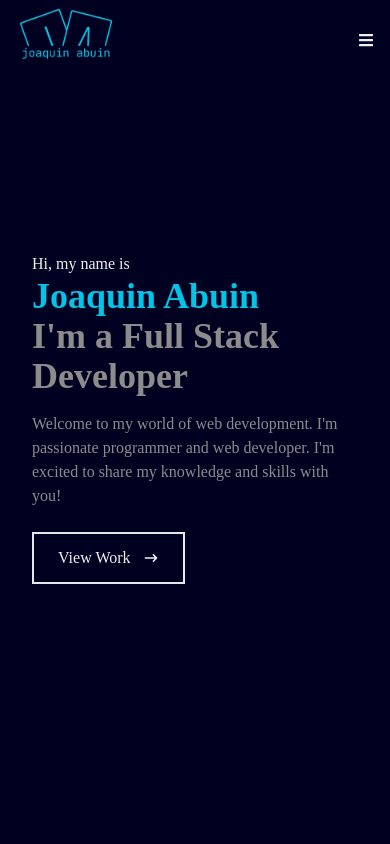
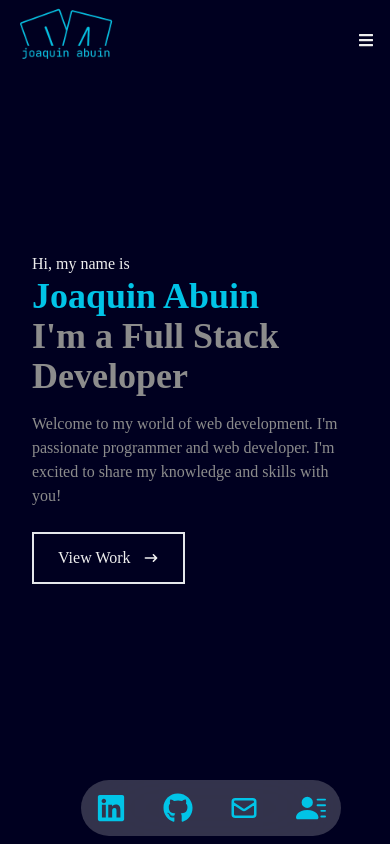
Before and after one commit to JoaqAb/portfolio_react_app, a React (Create React App) app: page / in a window 390 px wide. Shown: the top 844 px of the page. Built offline with nearby package versions, Linux system fonts and the light colour scheme; the HTML template or start-up script is replaced by a standard one.

Commit message:
new social icons

```diff
--- a/src/components/Navbar.jsx
+++ b/src/components/Navbar.jsx
@@ -1,11 +1,5 @@
 import React, { useState } from "react";
-import {
-  FaBars,
-  FaTimes,
-  FaGithub,
-  FaLinkedin,
-
-} from "react-icons/fa";
+import { FaBars, FaTimes, FaGithub, FaLinkedin } from "react-icons/fa";
 import { HiOutlineMail } from "react-icons/hi";
 import { BsFillPersonLinesFill } from "react-icons/bs";
 import Logo from "../assets/logo.png";
@@ -16,6 +10,7 @@ const Navbar = () => {
   const handClick = () => setNav(!nav);
 
   return (
+
     <div className="fixed w-full h-[80px] flex justify-between items-center px-4 bg-[#000020] text-[#efefef]">
       <div>
         <img src={Logo} alt="Logo" style={{ width: 100 }} />
@@ -91,42 +86,34 @@ const Navbar = () => {
       </ul>
 
       {/* Social icons */}
-      <div className="hidden lg:flex fixed flex-col top-[35%] left-0">
-        <ul>
-          <li className="w-[160px] h-[60px] flex justify-between items-center ml-[-100px] hover:ml-[-10px] duration-300 bg-[#0077b5]">
-            <a
-              className="flex justify-between items-center w-full text-[#efefef]"
-              href="/"
-            >
-              Linkedin <FaLinkedin size={30} />
+      <div className="fixed w-full bottom-2 lg:bottom-8 overflow-hidden z-50">
+        <div className="container mx-auto">
+          <div className="w-full bg-white/20 h-[56px] backdrop-blur-2xl rounded-full max-w-[260px]
+          mx-auto flex justify-between items-center text-2xl text-[#01c4e7]">
+            <a href="https://www.linkedin.com/in/joaquin-abuin-31940092/">
+              <Link className="cursor-pointer w-[60px] h-[56px] flex items-center justify-center">
+                <FaLinkedin size={30} />
+              </Link>
             </a>
-          </li>
-          <li className="w-[160px] h-[60px] flex justify-between items-center ml-[-100px] hover:ml-[-10px] duration-300 bg-[#171515]">
-            <a
-              className="flex justify-between items-center w-full text-[#efefef]"
-              href="/"
-            >
-              Github <FaGithub size={30} />
+            <a href="https://github.com/JoaqAb">
+              <Link className="cursor-pointer w-[60px] h-[56px] flex items-center justify-center">
+                <FaGithub size={30} />
+              </Link>
             </a>
-          </li>
-          <li className="w-[160px] h-[60px] flex justify-between items-center ml-[-100px] hover:ml-[-10px] duration-300 bg-[#ea4335]">
-            <a
-              className="flex justify-between items-center w-full text-[#efefef]"
-              href="/"
-            >
-              Email <HiOutlineMail size={30} />
+            <a href="">
+              <Link className="cursor-pointer w-[60px] h-[56px] flex items-center justify-center">
+                <HiOutlineMail size={30} />
+              </Link>
             </a>
-          </li>
-          <li className="w-[160px] h-[60px] flex justify-between items-center ml-[-100px] hover:ml-[-10px] duration-300 bg-gray-600">
-            <a
-              className="flex justify-between items-center w-full text-[#efefef]"
-              href="/"
-            >
-              Resume <BsFillPersonLinesFill size={30} />
+            <a href="">
+              <Link className="cursor-pointer w-[60px] h-[56px] flex items-center justify-center">
+                <BsFillPersonLinesFill size={30} />
+              </Link>
             </a>
-          </li>
-        </ul>
+          </div>
+        </div>
       </div>
+
     </div>
   );
 };
```
